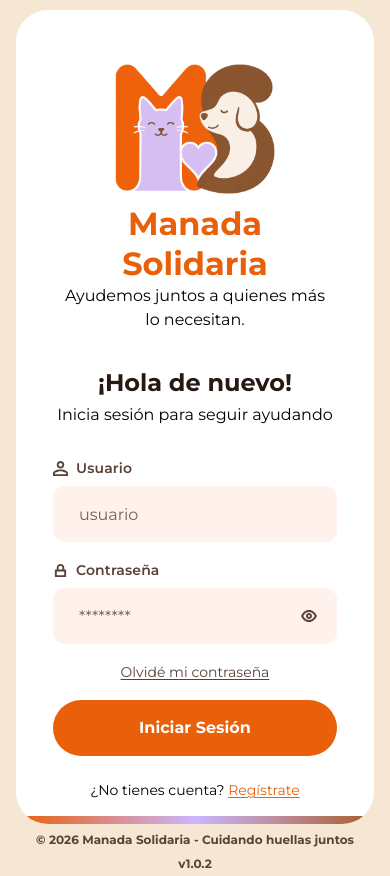
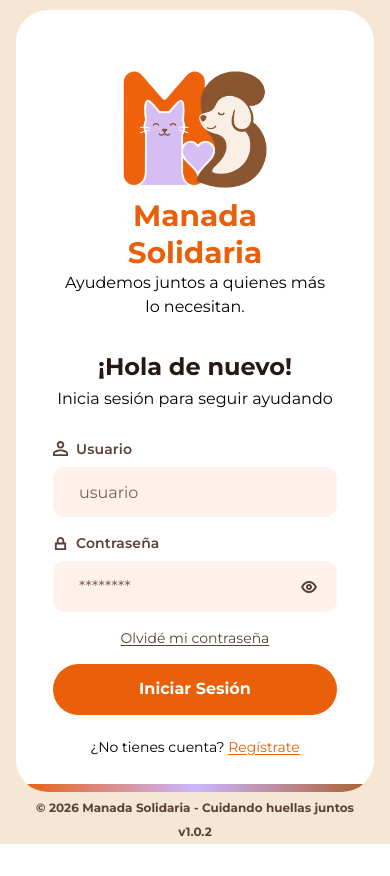
Before and after one commit to Equipo-Nexo/manada-solidaria-frontend, a React (Vite) app: page /login in a window 390 px wide. After the commit the page ends 844 px from the top, so only its background shows below. Built offline with nearby package versions, Linux system fonts and the light colour scheme; no server answers.

Commit message:
[REF][MS-153]: change login styles to be responsive

```diff
--- a/src/animals/pages/edit_animal_post/EditAnimalPost.tsx
+++ b/src/animals/pages/edit_animal_post/EditAnimalPost.tsx
@@ -225,7 +225,7 @@ function EditAnimalPostForm() {
                                 aria-describedby={fieldState.error ? 'animal-size-error' : undefined}
                                 aria-invalid={Boolean(fieldState.error)}
                             >
-                                {animalSize.map((size) => (
+                                {animalSize(animalPostData?.animal.type).map((size) => (
                                     <OptionsComponent
                                         key={size.value}
                                         name={field.name}
--- a/src/animals/utils/AnimalFormUtils.ts
+++ b/src/animals/utils/AnimalFormUtils.ts
@@ -13,7 +13,13 @@ export const colors: Array<{ value: AnimalColor; label: string; hex: string }> =
 ]
 
 
-const animalSizeDescription = (animalType: AnimalType) => {
+const animalSizeDescription = (animalType?: AnimalType) => {
+  if (!animalType) return {
+    SMALL: '',
+    MEDIUM: '',
+    LARGE: ''
+  }
+
   return {
     DOG: {
       SMALL: 'Menos de 10 kg',
@@ -30,15 +36,10 @@ const animalSizeDescription = (animalType: AnimalType) => {
       MEDIUM: '',
       LARGE: ''
     },
-    undefined: {
-      SMALL: '',
-      MEDIUM: '',
-      LARGE: ''
-    }
   }[animalType]
 }
 
-export const animalSize = (animalType: AnimalType): Array<{
+export const animalSize = (animalType?: AnimalType): Array<{
   value: AnimalSize
   title: string
   description: string
--- a/src/auth/pages/login/Login.styles.ts
+++ b/src/auth/pages/login/Login.styles.ts
@@ -4,36 +4,41 @@ const formWidth = '284px'
 
 export const LoginPanel = styled.section`
   width: 100%;
-  min-height: 100dvh;
+  height: 100vh;
+  height: 100dvh;
+  min-height: 0;
+  max-height: 100dvh;
   display: flex;
   flex-direction: column;
   align-items: center;
   justify-content: flex-start;
   gap: 8px;
   background: ${({ theme }) => theme.colors.neutral};
-  padding: 16px 16px 6px;
+  overflow: hidden;
+  padding: max(10px, env(safe-area-inset-top)) 16px
+    max(4px, env(safe-area-inset-bottom));
 
   @media (max-height: 760px) {
-    padding-top: 10px;
-    padding-bottom: 4px;
+    padding-top: max(10px, env(safe-area-inset-top));
+    padding-bottom: max(4px, env(safe-area-inset-bottom));
   }
 
   @media (max-width: 767px) {
-    padding-top: 10px;
-    padding-bottom: 4px;
+    padding-top: max(10px, env(safe-area-inset-top));
+    padding-bottom: max(4px, env(safe-area-inset-bottom));
   }
 
   @media (min-width: 768px) {
     justify-content: center;
     gap: 10px;
-    padding-top: 12px;
-    padding-bottom: 8px;
+    padding-top: max(12px, env(safe-area-inset-top));
+    padding-bottom: max(8px, env(safe-area-inset-bottom));
   }
 
   @media (min-width: 768px) and (max-height: 720px) {
     gap: 6px;
-    padding-top: 6px;
-    padding-bottom: 4px;
+    padding-top: max(6px, env(safe-area-inset-top));
+    padding-bottom: max(4px, env(safe-area-inset-bottom));
   }
 `
 
@@ -55,11 +60,16 @@ export const LoginFooter = styled.p`
   @media (min-width: 768px) and (max-height: 720px) {
     width: min(100%, 340px);
   }
+
+  @media (max-height: 560px) {
+    &:not(:last-child) {
+      display: none;
+    }
+  }
 `
 
 export const LoginContainer = styled.div`
   position: relative;
-  gap:200px;
   width: min(100%, 430px);
   flex: 1 1 auto;
   min-height: 0;
@@ -101,11 +111,13 @@ export const LoginContainer = styled.div`
 
 export const LoginContent = styled.div`
   width: 100%;
-  min-height: 100%;
+  height: 100%;
+  min-height: 0;
   display: flex;
   flex-direction: column;
   align-items: center;
-  padding: 44px 24px 43px;
+  justify-content: center;
+  padding: clamp(12px, 4.8dvh, 44px) 24px clamp(18px, 4.7dvh, 43px);
   text-align: center;
 
   @media (max-height: 760px) {
@@ -136,9 +148,9 @@ export const LoginContent = styled.div`
 `
 
 export const AppLogo = styled.img`
-  width: 160px;
-  height: 150px;
-  flex: 0 0 150px;
+  width: clamp(88px, 17dvh, 160px);
+  height: clamp(82px, 16dvh, 150px);
+  flex: 0 1 clamp(82px, 16dvh, 150px);
   display: block;
   object-fit: contain;
 
@@ -171,10 +183,10 @@ export const AppTitle = styled.h1`
   margin: 0;
   color: ${({ theme }) => theme.colors.brand};
   font-family: ${({ theme }) => theme.fonts.montserrat};
-  font-size: 32px;
+  font-size: clamp(24px, 3.5dvh, 32px);
   font-style: normal;
   font-weight: 700;
-  line-height: 40px;
+  line-height: clamp(28px, 4.4dvh, 40px);
   text-align: center;
 
   @media (max-height: 760px) {
@@ -223,6 +235,10 @@ export const AppDescription = styled.p`
     font-size: 14px;
     line-height: 20px;
   }
+
+  @media (max-height: 560px) {
+    display: none;
+  }
 `
 
 export const Form = styled.form`
@@ -230,8 +246,8 @@ export const Form = styled.form`
   display: flex;
   flex-direction: column;
   align-items: center;
-  gap: 31px;
-  margin-top: 31px;
+  gap: clamp(12px, 3.3dvh, 31px);
+  margin-top: clamp(12px, 3.3dvh, 31px);
 
   @media (max-height: 760px) {
     gap: 16px;
@@ -259,7 +275,7 @@ export const FormFields = styled.div`
   display: flex;
   flex-direction: column;
   align-items: stretch;
-  gap: 18px;
+  gap: clamp(8px, 1.9dvh, 18px);
 
   @media (max-height: 760px) {
     gap: 12px;
@@ -383,7 +399,7 @@ export const FieldHeader = styled.label`
 export const Input = styled.input<{ $hasError?: boolean }>`
   display: flex;
   width: 100%;
-  height: 56px;
+  height: clamp(42px, 6dvh, 56px);
   padding: 16.5px 24px;
   align-self: stretch;
   align-items: flex-start;
@@ -514,7 +530,7 @@ export const RecoveryButton = styled.button`
 export const PrimaryButton = styled.button`
   width: ${formWidth};
   max-width: 100%;
-  height: 56px;
+  height: clamp(42px, 6dvh, 56px);
   padding: 0 24px;
   border: 0;
   border-radius: 9999px;
@@ -559,7 +575,7 @@ export const PrimaryButton = styled.button`
 `
 
 export const RegisterText = styled.p`
-  margin: 24px 0 0;
+  margin: clamp(10px, 2.6dvh, 24px) 0 0;
   color: ${({ theme }) => theme.colors.black};
   font-family: ${({ theme }) => theme.fonts.montserrat};
   font-size: 14px;
```
